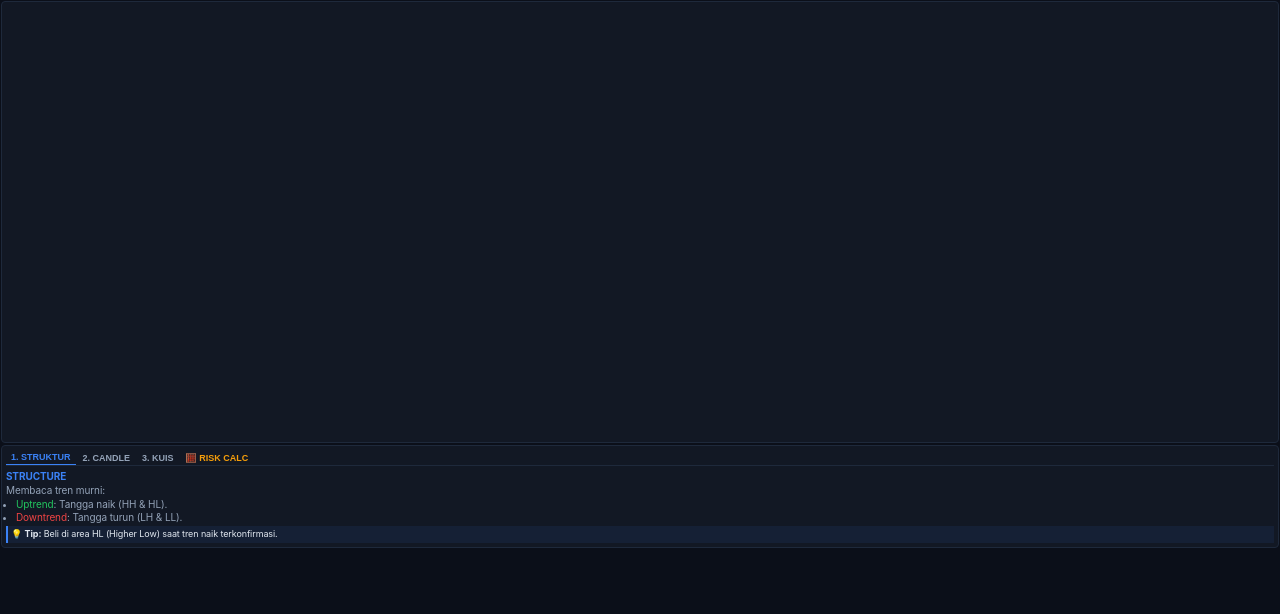
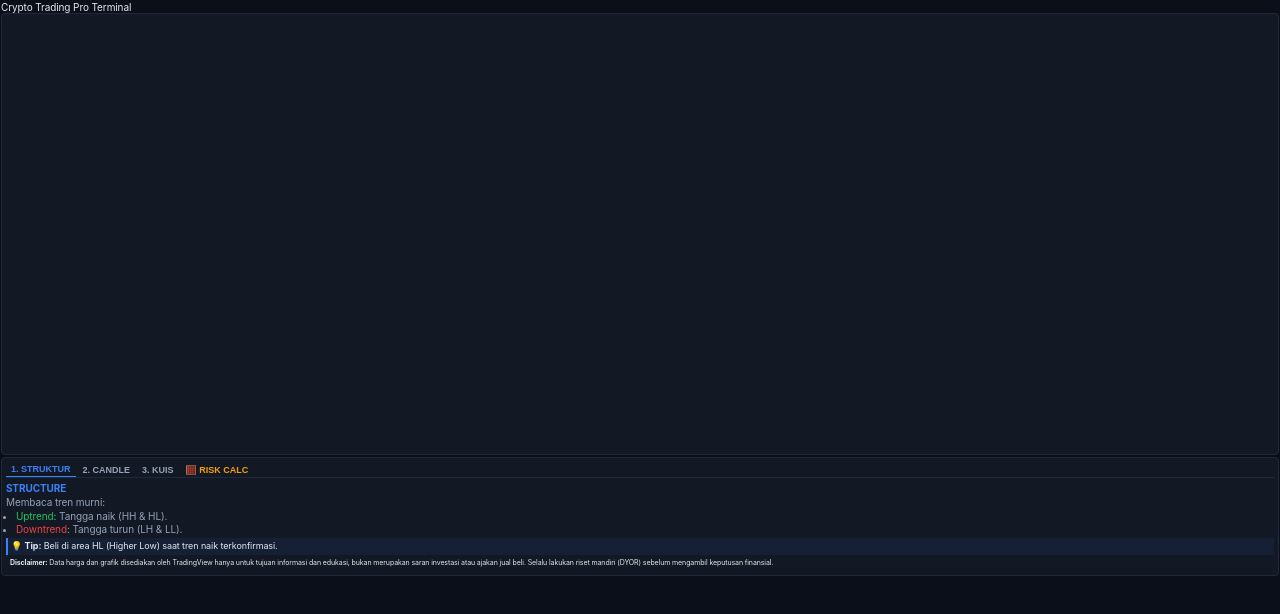
Before and after one commit to hyangbelog/hyangbelog-trading-system, a plain HTML site: page 6.trading-terminal/index.html in a window 1280 px wide. Drawn offline with Linux system fonts and the light colour scheme; a script that the page names is missing.

Commit message:
Update index.html

```diff
--- a/6.trading-terminal/index.html
+++ b/6.trading-terminal/index.html
@@ -2,10 +2,9 @@
 <html>
 <head>
     <meta name="viewport" content="width=device-width, initial-scale=1.0">
-    <title>Crypto Trading Pro Terminal</title>
+
+    Crypto Trading Pro Terminal
     <style>
-
-
         :root {
             --bg-main: #0b0f19;
             --bg-card: #121824;
@@ -101,6 +100,9 @@
             margin-bottom: 2px;
             cursor: pointer;
         }
+
+
+
 
         /* Gaya Khusus Komponen Kalkulator & Proyeksi Visual */
         .calc-grid {
@@ -247,6 +249,13 @@
                     </div>
                 </div>
             </div>
+
+<!-- KOTAK DISCLAIMER DI BAWAH -->
+<div class="disclaimer-box" style="font-size: 7px; padding: 4px; line-height: 1.2;">
+    <strong>Disclaimer:</strong> Data harga dan grafik disediakan oleh TradingView hanya untuk tujuan informasi dan edukasi, bukan merupakan saran investasi atau ajakan jual beli. Selalu lakukan riset mandiri (DYOR) sebelum mengambil keputusan finansial.
+</div>
+
+
         </div>
     </div>
 
@@ -336,6 +345,7 @@
                 document.getElementById('resCashProfit').innerText = "$0.00";
             }
         }
+
     </script>
 
 </!doctype>
```
